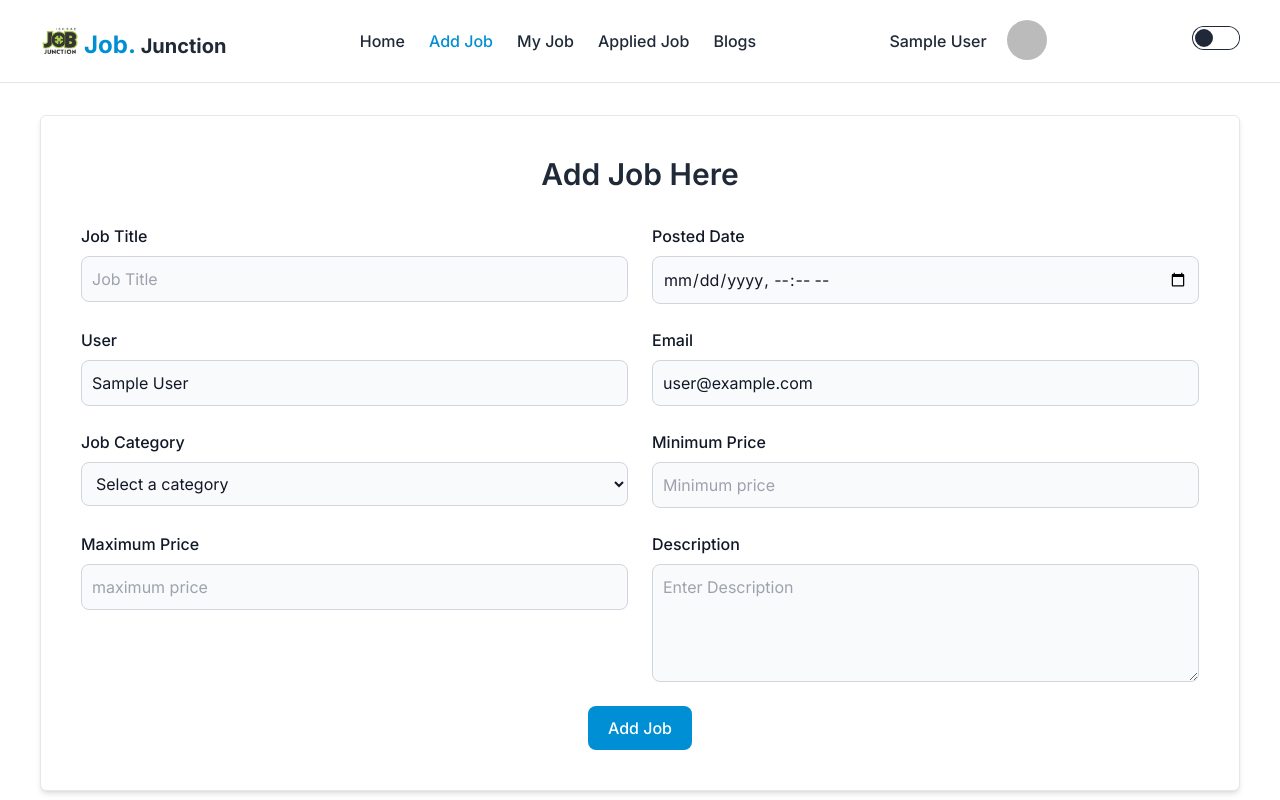
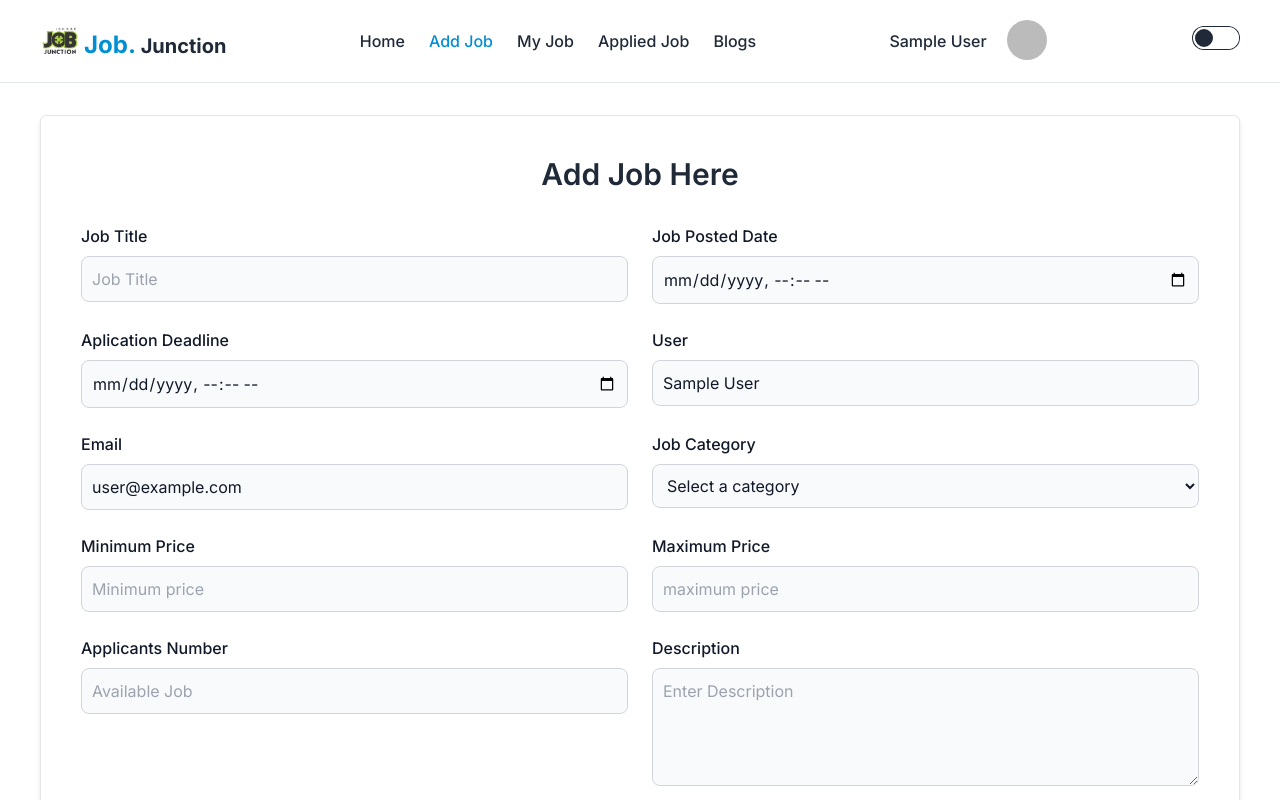
Before and after one commit to MdShaharulIslam/job-web-client, a React (Vite) app: page /add-job in a window 1280 px wide. Shown: the top 800 px of the page. Built offline with nearby package versions, Linux system fonts and the light colour scheme; no server answers; sample sign-in values are in the browser's storage.

Commit message:
jobcategory update and added

```diff
--- a/src/pages/AddJobs/AddJobs.jsx
+++ b/src/pages/AddJobs/AddJobs.jsx
@@ -11,12 +11,14 @@ const AddJobs = () => {
     e.preventDefault();
     const form = e.target;
     const title = form.title.value;
+    const postedDate = form.postedDate.value;
     const deadline = form.deadline.value;
     const email = user?.email;
     const category = form.category.value;
     const minPrice = form.minPrice.value;
     const maxPrice = form.maxPrice.value;
     const desc = form.description.value;
+    const applicantnumber = form.applicantnumber.value;
     const userName = user ? user.displayName: "Unknown";
 console.log(title,deadline);
     // console.log(title, deadline, email, category, minPrice, maxPrice, desc);
@@ -25,10 +27,12 @@ console.log(title,deadline);
       userName,
       title,
       deadline,
+      postedDate,
       email,
       category,
       minPrice,
       maxPrice,
+      applicantnumber,
       desc,
     };
 
@@ -72,10 +76,26 @@ console.log(title,deadline);
             </div>
             <div>
               <label
-                htmlFor="deadline"
+                htmlFor="PostedDate"
                 className="block mb-2 font-medium text-gray-900 "
               >
-                Posted Date
+                Job Posted Date
+              </label>
+              <input
+                type="datetime-local"
+                id="deadline"
+                name="postedDate"
+                className="bg-gray-50 border border-gray-300 text-gray-900 rounded-lg focus:ring-blue-500 focus:border-blue-500 block w-full p-2.5 "
+                placeholder="Doe"
+                required
+              />
+            </div>
+            <div>
+              <label
+                htmlFor="Deadline"
+                className="block mb-2 font-medium text-gray-900 "
+              >
+                Aplication Deadline
               </label>
               <input
                 type="datetime-local"
@@ -169,6 +189,23 @@ console.log(title,deadline);
                 required
               />
             </div>
+
+            <div>
+              <label
+                htmlFor="max-price"
+                className="block mb-2 font-medium text-gray-900 "
+              >
+                Applicants Number
+              </label>
+              <input
+                type="number"
+                name="applicantnumber"
+                id="max-price"
+                placeholder="Available Job"
+                className="bg-gray-50 border border-gray-300 text-gray-900 rounded-lg focus:ring-blue-500 focus:border-blue-500 block w-full p-2.5"
+                required
+              />
+            </div>
             <div>
               <label
                 htmlFor="description"
--- a/src/pages/Home/Categories/Categories.jsx
+++ b/src/pages/Home/Categories/Categories.jsx
@@ -70,11 +70,11 @@ const Categories = () => {
       </h2>
       <Tabs selectedIndex={tabIndex} onSelect={(index) => setTabIndex(index)}>
         <TabList>
-          <Tab>All Jobs</Tab>
           <Tab>On-Site Job</Tab>
           <Tab>Remote Job</Tab>
           <Tab>Hybrid</Tab>
           <Tab>Part-Time</Tab>
+          <Tab>All Jobs</Tab>
         </TabList>
 
         <TabPanel>
--- a/src/pages/Home/Categories/JobCategory.jsx
+++ b/src/pages/Home/Categories/JobCategory.jsx
@@ -4,9 +4,16 @@ import { Link } from "react-router-dom";
 const JobCategory = ({ job }) => {
   //   const { title, deadline, email, category, minPrice, maxPrice, description } =
   //     job;
-  const { _id, title, deadline, minPrice, maxPrice, desc: description,userName } = job;
+  const { _id, title, deadline, minPrice, maxPrice, desc: description,userName,postedDate,applicantnumber } = job;
 
   const formattedDate = new Date(deadline).toLocaleString("en", {
+    year: "numeric",
+    month: "long",
+    day: "numeric",
+    hour: "2-digit",
+    minute: "2-digit",
+  });
+  const jobpostedDate = new Date(postedDate).toLocaleString("en", {
     year: "numeric",
     month: "long",
     day: "numeric",
@@ -24,8 +31,12 @@ const JobCategory = ({ job }) => {
           <span className=" text-black font-medium ">Job Title:</span> {title}
         </h1>
         <p>
-          <span className="text-black font-medium ">Deadline:</span>{" "}
+          <span className="text-black font-medium ">Deadline:</span>{""}
           {formattedDate}
+        </p>
+        <p>
+          <span className="text-black font-medium ">Deadline:</span>{""}
+          {jobpostedDate}
         </p>
         <p>
           <span className="text-black font-medium ">Price Range:</span>{" "}
```
